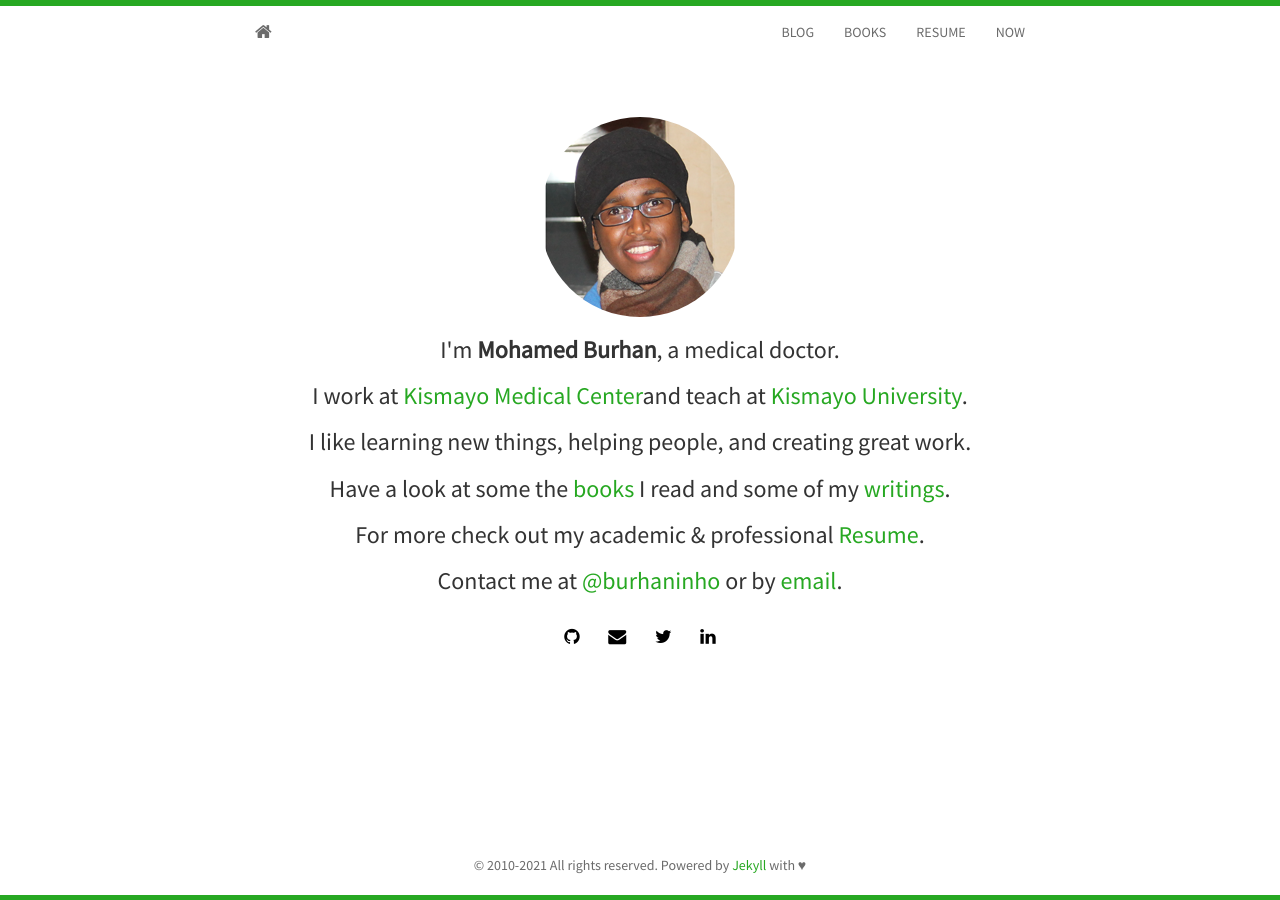
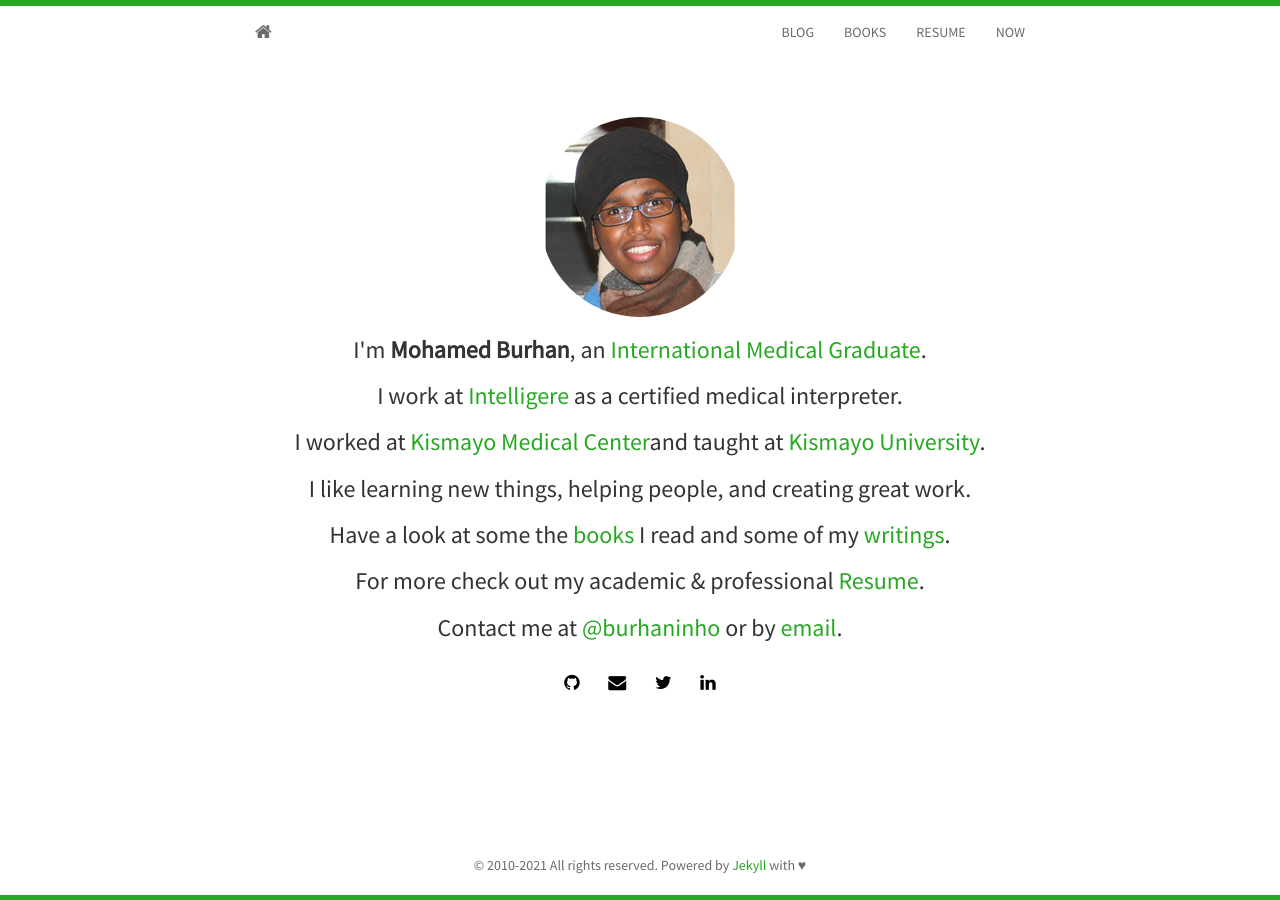
Before and after one commit to burhaninho/burhaninho.github.io, a Jekyll site: the page built from index.html, in a window 1280 px wide. Built offline with Jekyll 4.4.1, drawn with Linux system fonts in a browser that asks for light colours; nearby versions of some CDN libraries; the list of posts is cut into pages by our own code.

Commit message:
Update index.html

```diff
--- a/index.html
+++ b/index.html
@@ -7,8 +7,9 @@ layout: home
 	  <div class="avatar">
 		<img class="img-circle" src="{{ site.baseurl }}static/img/{{ site.avatar }}" alt="Responsive image">
 	  </div>
-	  <h3>I'm <strong>{{ site.author }}</strong>, a medical doctor.</h3>
-	  <h3>I work at <a href="http://kismayomed.com">Kismayo Medical Center</a>and teach at <a href="https://www.ku.edu.so/"> Kismayo University</a>.</h3>
+	  <h3>I'm <strong>{{ site.author }}</strong>, an <a href="https://en.wikipedia.org/wiki/International_medical_graduate">International Medical Graduate</a>.</h3>
+	  <h3>I work at <a href="https://intelligeresolutions.com/">Intelligere</a> as a certified medical interpreter.</h3>
+	  <h3>I worked at <a href="http://kismayomed.com">Kismayo Medical Center</a>and taught at <a href="https://www.ku.edu.so/"> Kismayo University</a>.</h3>
 	  <h3>I like learning new things, helping people, and creating great work.</h3>
 	  <h3>Have a look at some the <a href="http://burhaninho.com/books.html"> books</a> I read and some of my <a href="http://burhaninho.com/blog.html">writings</a>. </h3>
 	  <h3>For more check out my academic &amp; professional <a href="http://burhaninho.github.io/vitae">Resume</a>.</h3>
```
